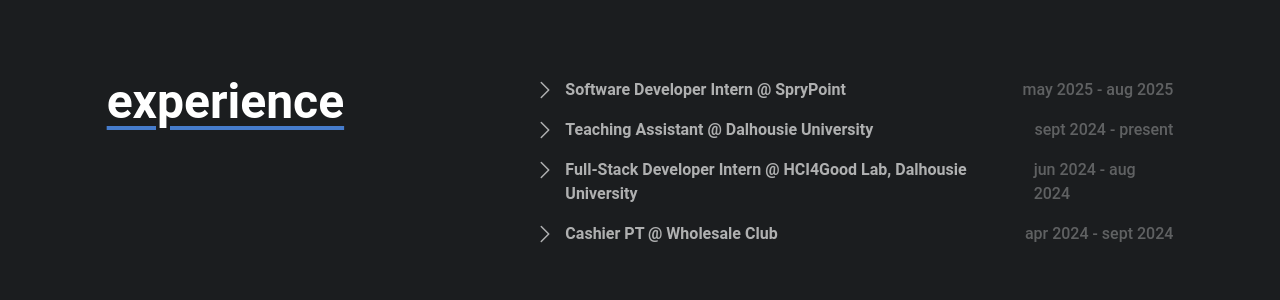
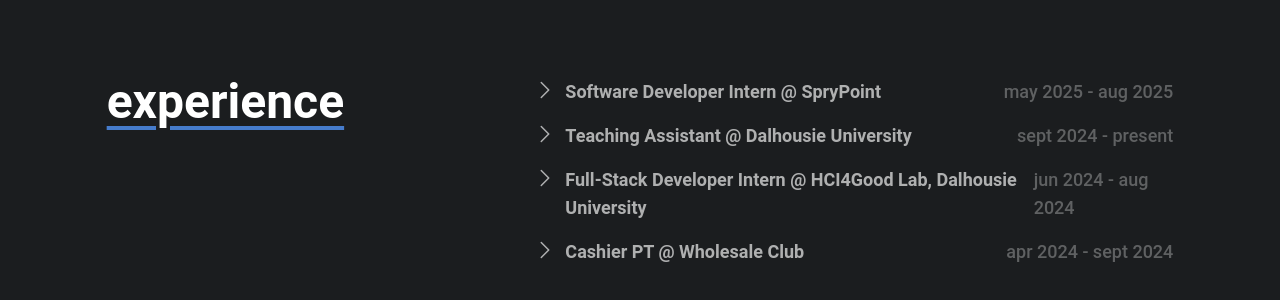
Before and after one commit to phuongwj/portfolio-101, a Next.js app: page / in a window 1280 px wide. Shown: the part 1730-2030 px from the top of the page. Built offline with nearby package versions, Linux system fonts and the light colour scheme.

Commit message:
Adjusted text size in experience list box

```diff
--- a/src/app/components/Experiences.jsx
+++ b/src/app/components/Experiences.jsx
@@ -30,7 +30,7 @@ export default function Experiences() {
                                     checked={expandedId === exp.id}
                                     onChange={() => handleClick(exp.id)}
                                 />
-                                <section className="text-base flex flex-row justify-between pl-8">
+                                <section className="text-lg flex flex-row justify-between pl-8">
                                     <h2 className="text-white/65 group-hover/list:text-mainC/100 transition duration-500 font-semibold">{exp.title} {exp.org} </h2>
                                     <p className="text-white/30 group-hover/list:text-white/50 transition duration-500 font-medium">{exp.time}</p>
                                 </section>
@@ -42,9 +42,9 @@ export default function Experiences() {
                                     </svg>
                                 </section>
                                 {/* Content */}
-                                <section className={`overflow-hidden pl-8 transition-all duration-500 ${expandedId === exp.id ? 'max-h-40' : 'max-h-0'}`}>
-                                    <h3 className="text-base text-white/45 transition duration-500 mb-0.5">- {exp.location}</h3>
-                                    <h4 className="text-base text-white/45 transition duration-500">{exp.info} {exp.id === 2 ? <span> Check out the website </span>: ""} <span> {exp.id === 2 ? <Link href="https://hci4good.cs.dal.ca/" className="font-semibold underline" target="_blank"> here</Link> : ""} </span> </h4>
+                                <section className={`overflow-hidden pl-8 transition-all duration-500 ${expandedId === exp.id ? 'max-h-20' : 'max-h-0'}`}>
+                                    <h3 className="text-white/45 transition duration-500 mb-0.5">- {exp.location}</h3>
+                                    <h4 className="text-white/45 transition duration-500">{exp.info} {exp.id === 2 ? <span> Check out the website </span>: ""} <span> {exp.id === 2 ? <Link href="https://hci4good.cs.dal.ca/" className="font-semibold underline" target="_blank"> here</Link> : ""} </span> </h4>
                                 </section>
                             </li>
                         ))}
```
